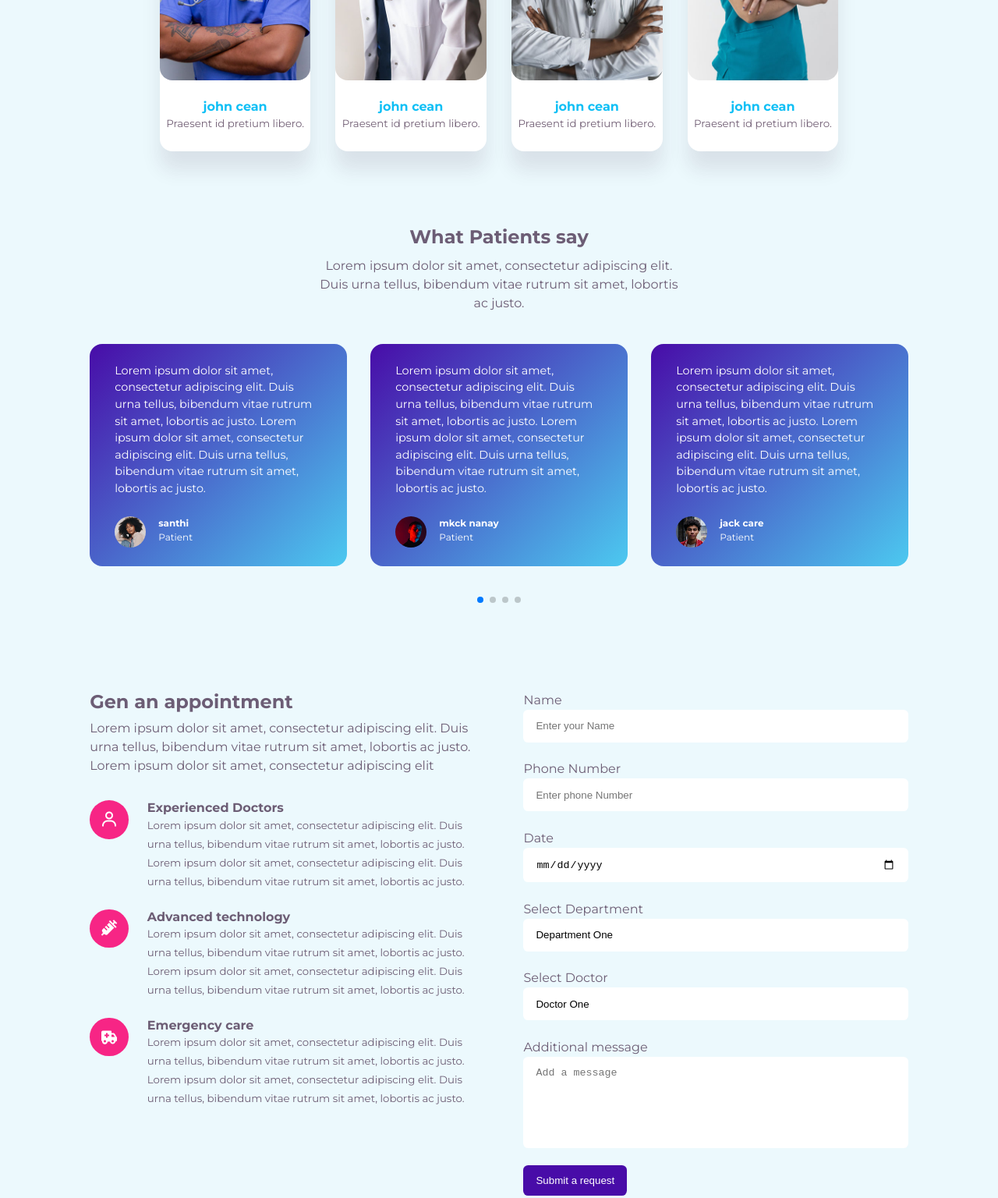
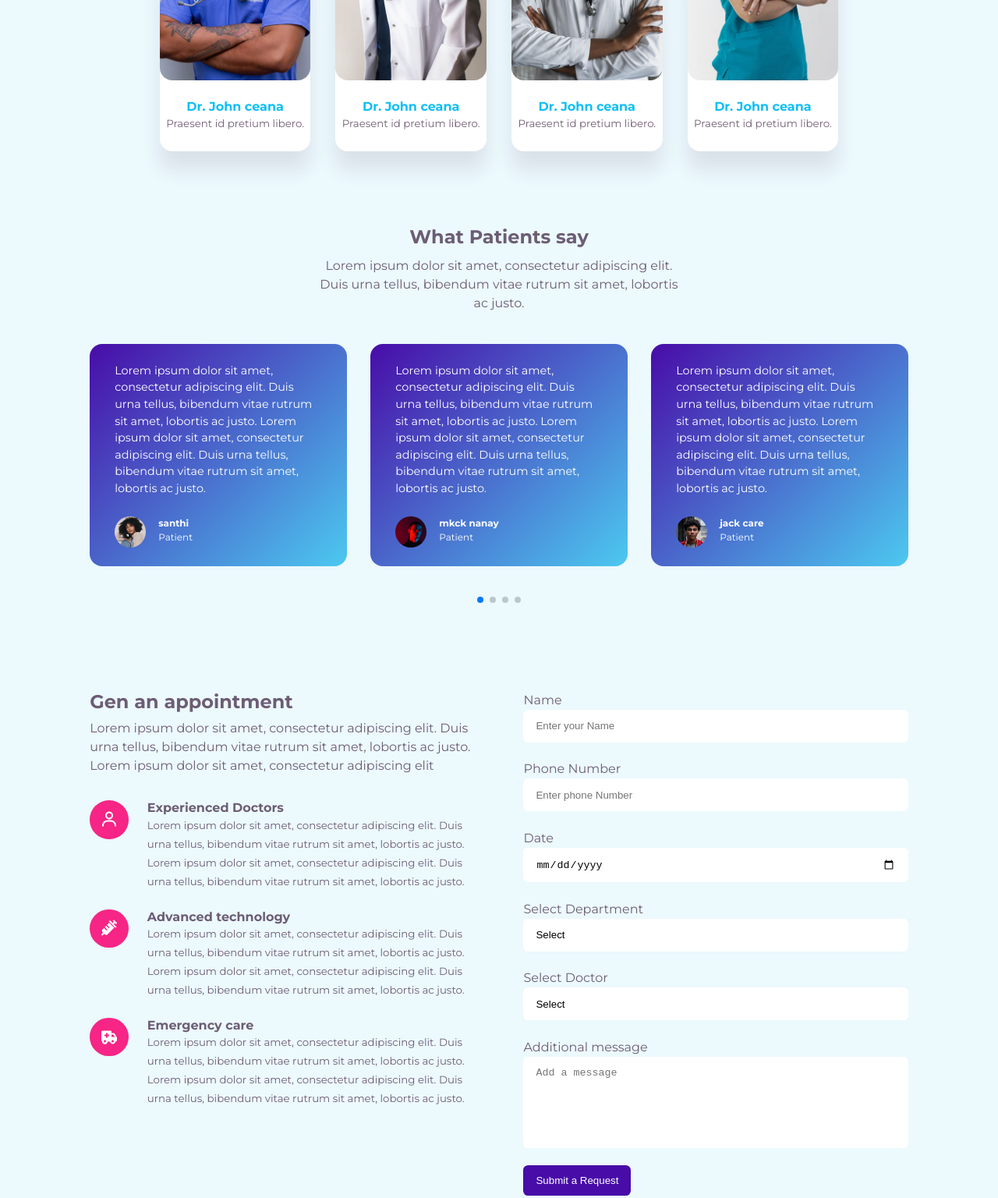
Before and after one commit to Akash7422/Akash-Hospitals, a plain HTML site: page index.html in a window 1280 px wide. Shown: the part 1940-3476 px from the top of the page at 78% size. Drawn offline with nearby package versions, Linux system fonts and the light colour scheme.

Commit message:
updated index

```diff
--- a/index.html
+++ b/index.html
@@ -113,7 +113,7 @@
 <article>
     <div>  <img class="splst__image" src="./assets/specialist1.jpg" alt=""></div>
      <div class="splst__details">
-         <h4>john cean</h4>
+         <h4>Dr. John ceana</h4>
          <small> Praesent id pretium libero.</small>
      </div>
      <div class="splst__social">
@@ -127,7 +127,7 @@
    <article>
     <div>  <img class="splst__image" src="./assets/specialist2.jpg" alt=""></div>
      <div class="splst__details">
-         <h4>john cean</h4>
+         <h4>Dr. John ceana</h4>
          <small> Praesent id pretium libero.</small>
      </div>
      <div class="splst__social">
@@ -141,7 +141,7 @@
    <article>
     <div>  <img class="splst__image" src="./assets/specialist3.jpg" alt=""></div>
      <div class="splst__details">
-         <h4>john cean</h4>
+         <h4>Dr. John ceana</h4>
          <small> Praesent id pretium libero.</small>
      </div>
      <div class="splst__social">
@@ -155,7 +155,7 @@
    <article>
     <div>  <img class="splst__image" src="./assets/specialist4.jpg" alt=""></div>
      <div class="splst__details">
-         <h4>john cean</h4>
+         <h4>Dr. John ceana</h4>
          <small> Praesent id pretium libero.</small>
      </div>
      <div class="splst__social">
@@ -321,14 +321,17 @@
             </div>
             <div class="form__group">
                 <label for="department">Select Department</label>
-              <select name="Department" id="department" required><option value="Dept one">Department One</option>
+              <select name="Department" id="department"  required>
+                <option value="None">Select</option>
+                <option value="Dept one">Department One</option>
                 <option value="Dept one">Department Two</option>
                 <option value="Dept one">Department Three</option>
                 <option value="Dept one">Department Four</option></select>
             </div>
             <div class="form__group">
                 <label for="doctor">Select Doctor</label>
-              <select name="Doctor" id="Doctor" required><option value="Doc one">Doctor One</option>
+              <select name="Doctor" id="Doctor" required>
+                <option value="None">Select</option><option value="Doc one">Doctor One</option>
                 <option value="Dept two">Doctor Two</option>
                 <option value="Dept three">Doctor Three</option>
                 <option value="Dept four">Doctor Four</option></select>
@@ -337,7 +340,7 @@
                 <label for="message">Additional message</label>
                 <textarea name="Added message" id="message" rows="6" placeholder="Add a message"  required></textarea>
             </div>
-            <input type="submit" value="Submit a request" class="btn-primary">
+            <input type="submit" value="Submit a Request" class="btn-primary">
         </form>
     </div>
 </section>
```
